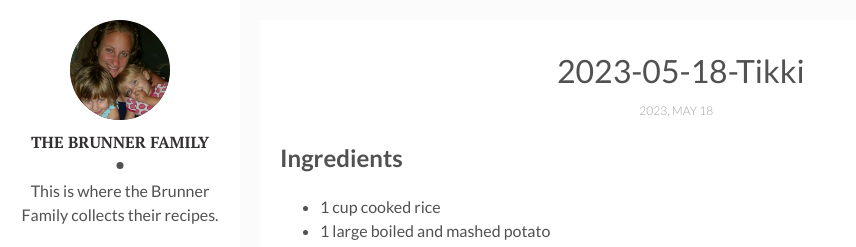
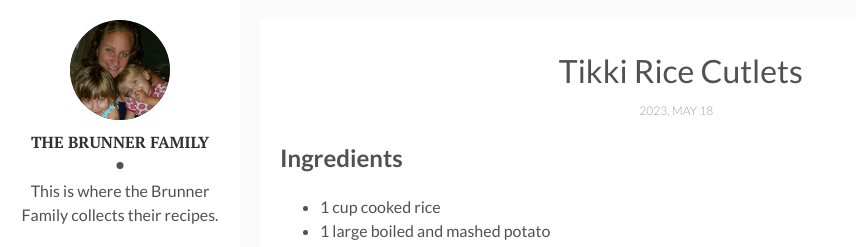
Before and after one commit to jjbrunne/recipes, a Jekyll site: the page built from _posts/2023-05-18-Tikki.md, in a window 1280 px wide and 900 px high. Shown: the top 247 px of the window, without its empty margins (0-856 px from the left). Built offline with Jekyll 4.4.1, drawn with Linux system fonts in a browser that asks for light colours; comment, search, counter and statistics services are not loaded.

Commit message:
vault backup: 2023-05-18 20:17:46

```diff
--- a/_posts/2023-05-18-Tikki.md
+++ b/_posts/2023-05-18-Tikki.md
@@ -1,6 +1,6 @@
 ---
 layout: post
-title:  "2023-05-18-Tikki"
+title:  "Tikki Rice Cutlets"
 date:   2023-05-18
 categories: recipes
 ---
```
